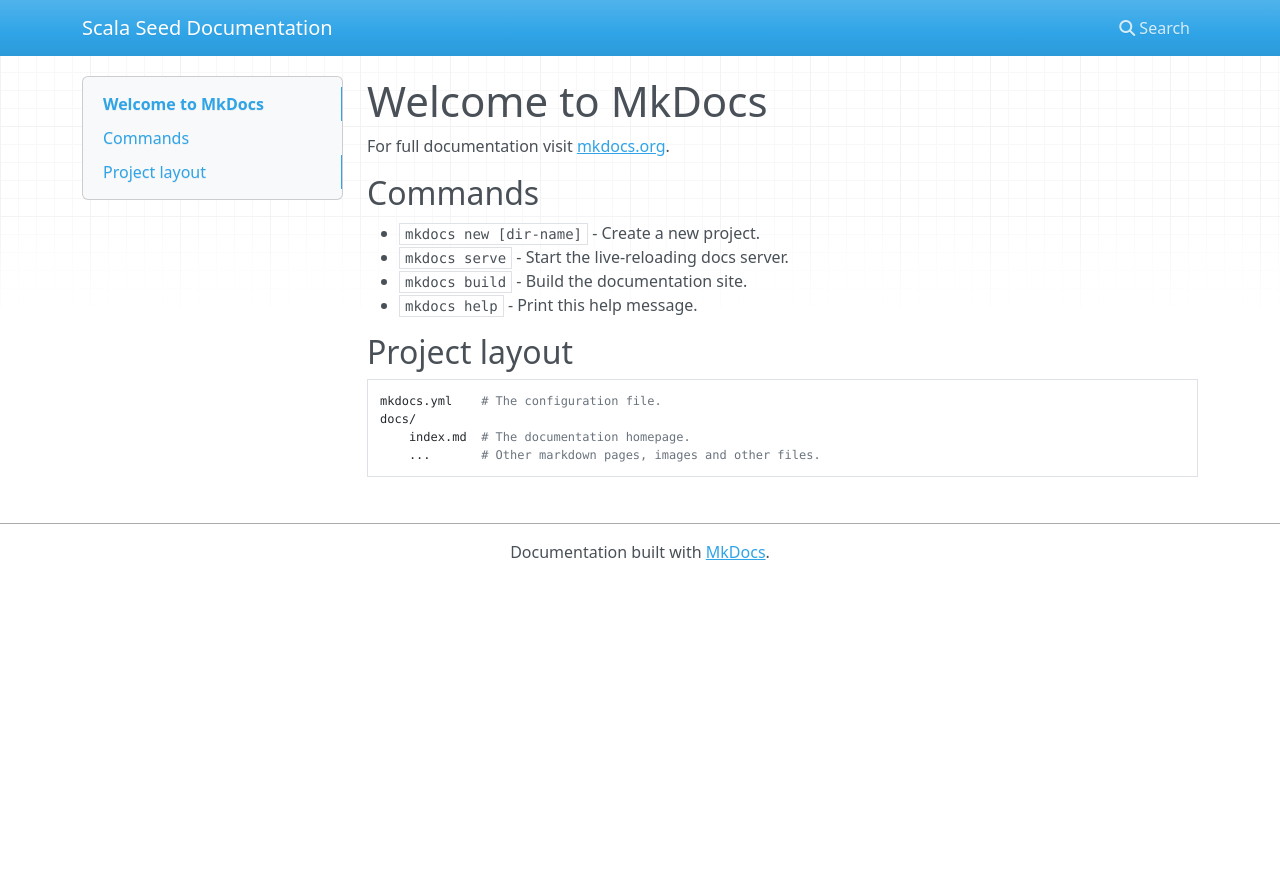
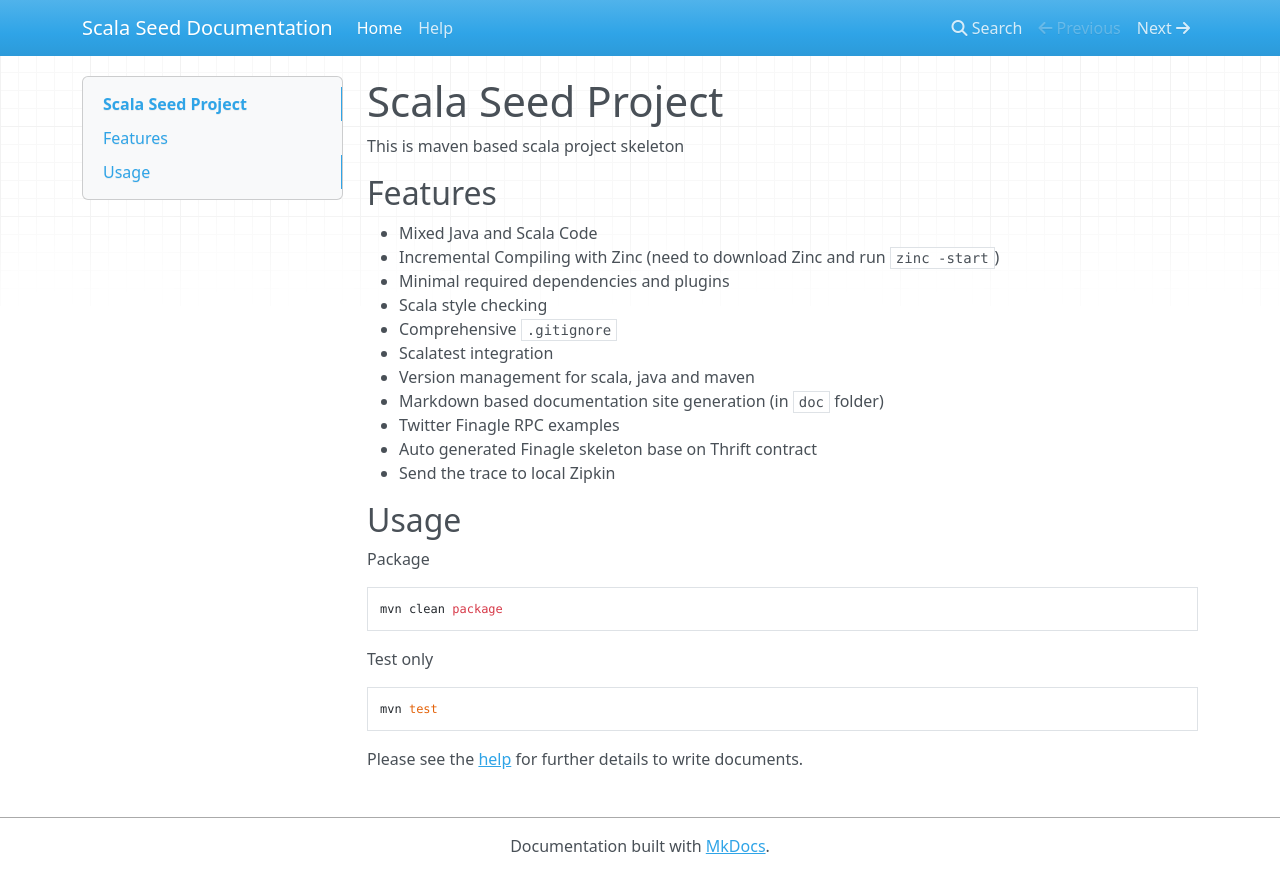
Before and after one commit to tongqqiu/finagle-seed, an MkDocs documentation site: the page built from doc/docs/index.md, in a window 1280 px wide. Shown: the top 893 px of the page. Built offline with MkDocs 1.6.1, drawn with Linux system fonts in a browser that asks for light colours; nearby versions of some CDN libraries; old or Windows-style settings are respelled for this version of MkDocs.

Commit message:
doc updates

````diff
--- a/doc/docs/index.md
+++ b/doc/docs/index.md
@@ -1,17 +1,37 @@
-# Welcome to MkDocs
+# Scala Seed Project
 
-For full documentation visit [mkdocs.org](http://mkdocs.org).
+This is maven based scala project skeleton
 
-## Commands
 
-* `mkdocs new [dir-name]` - Create a new project.
-* `mkdocs serve` - Start the live-reloading docs server.
-* `mkdocs build` - Build the documentation site.
-* `mkdocs help` - Print this help message.
+## Features
 
-## Project layout
+* Mixed Java and Scala Code
+* Incremental Compiling with Zinc (need to download Zinc and run `zinc -start`)
+* Minimal required dependencies and plugins
+* Scala style checking
+* Comprehensive `.gitignore`
+* Scalatest integration
+* Version management for scala, java and maven
+* Markdown based documentation site generation (in `doc` folder)
+* Twitter Finagle RPC examples
+* Auto generated Finagle skeleton base on Thrift contract
+* Send the trace to local Zipkin
 
-    mkdocs.yml    # The configuration file.
-    docs/
-        index.md  # The documentation homepage.
-        ...       # Other markdown pages, images and other files.
+
+
+## Usage
+
+Package
+
+```
+mvn clean package
+```
+
+Test only
+
+```
+mvn test
+```
+
+
+Please see the [help](help.md) for further details to write documents.
--- a/doc/mkdocs.yml
+++ b/doc/mkdocs.yml
@@ -1 +1,4 @@
 site_name: Scala Seed Documentation
+pages:
+- [index.md, Home]
+- [help.md, Help]
````
Also changed, not shown: doc/docs/help.md (added, +47 -0 lines), pom.xml (+10 -9 lines), 1 other file.
